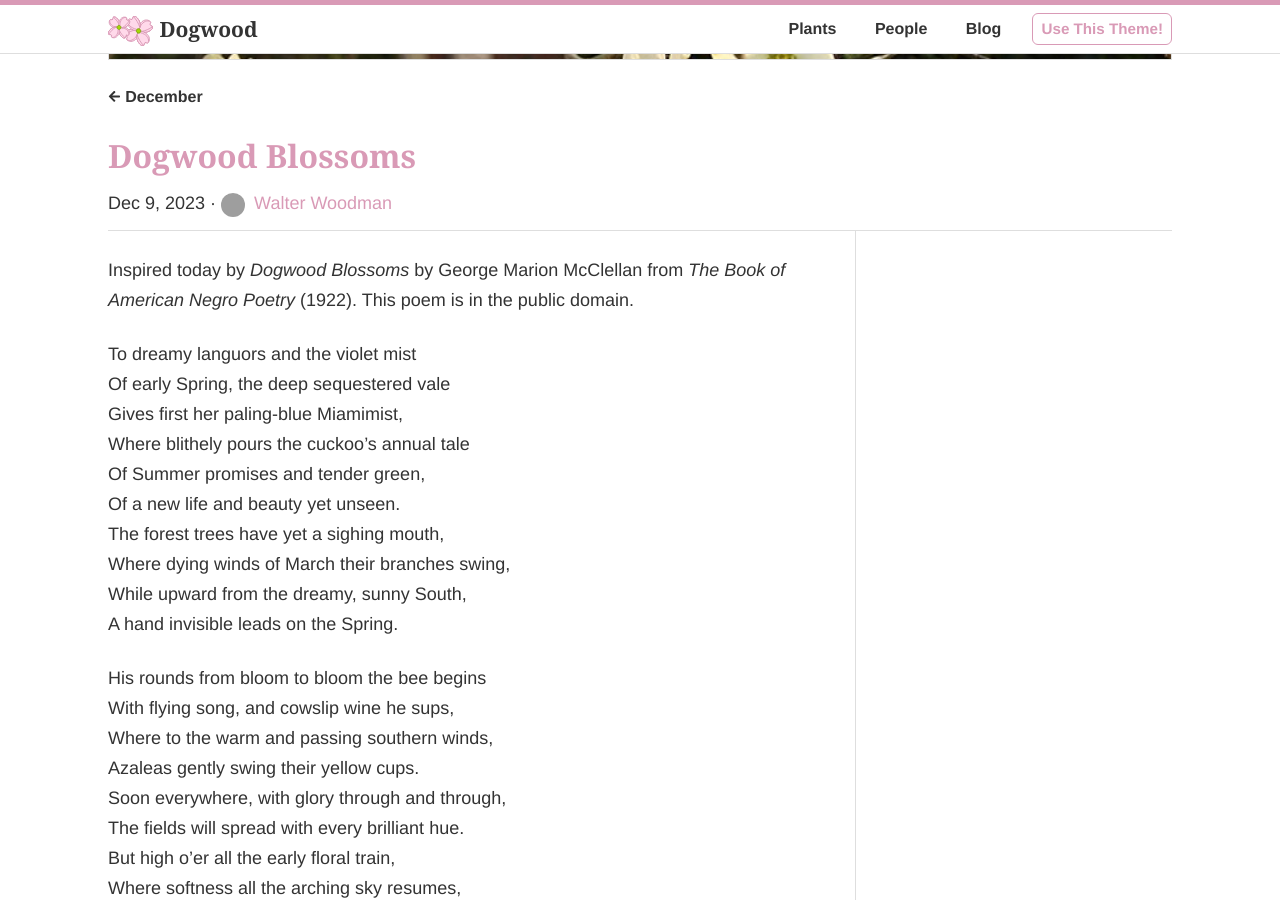
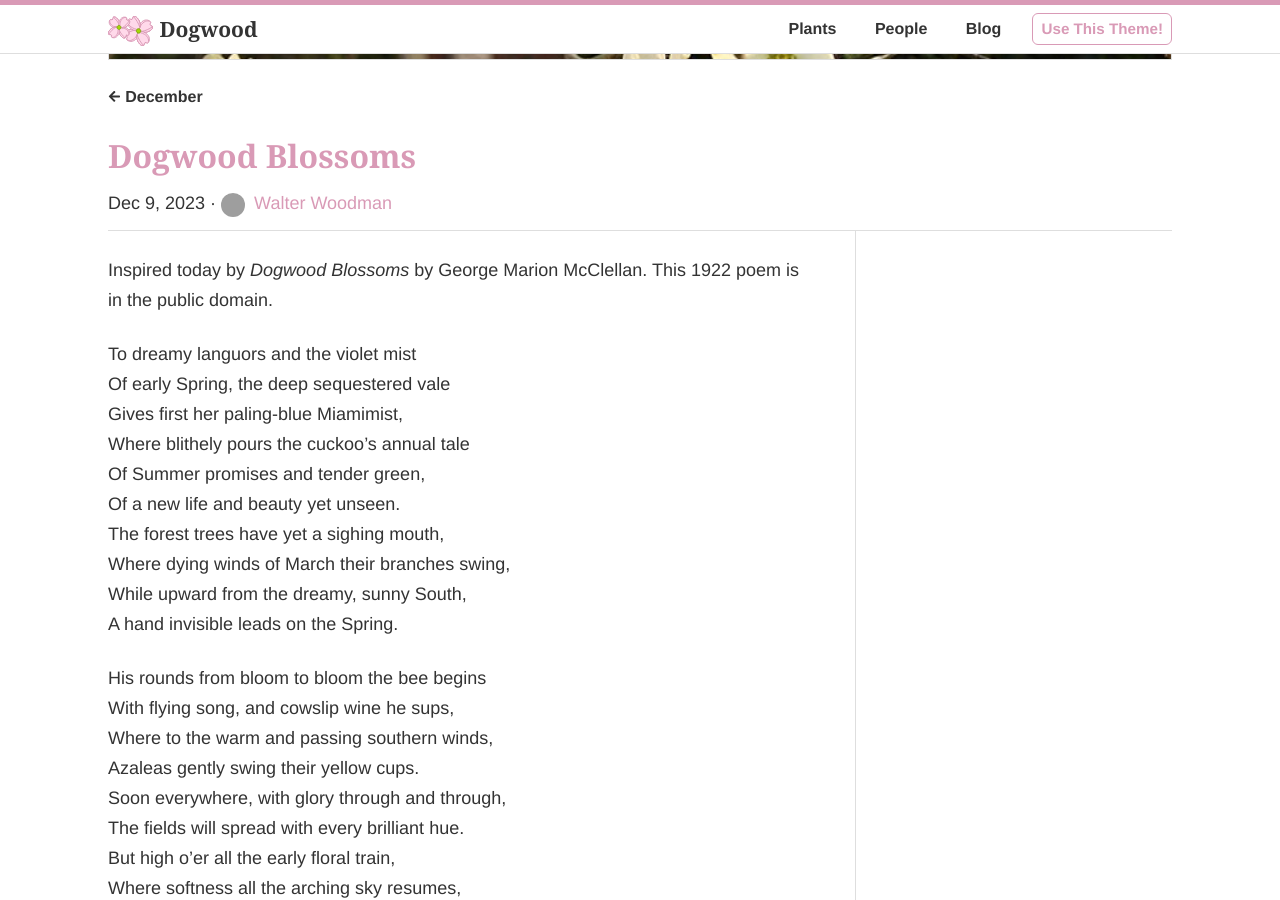
Before and after one commit to osmus/dogwood, a Jekyll site: the page built from _posts/blog/2023-12-09-dogwood-blossoms.md, in a window 1280 px wide and 900 px high, scrolled down 568 px. Built offline with Jekyll 4.4.1, drawn with Linux system fonts in a browser that asks for light colours; cached includes are drawn as plain includes.

Commit message:
Adjust demo post

```diff
--- a/_posts/blog/2023-12-09-dogwood-blossoms.md
+++ b/_posts/blog/2023-12-09-dogwood-blossoms.md
@@ -6,7 +6,7 @@ tags:
   - Dogwoods
   - Azaleas
 ---
-Inspired today by *Dogwood Blossoms* by George Marion McClellan from *The Book of American Negro Poetry* (1922). This poem is in the public domain.
+Inspired today by *Dogwood Blossoms* by George Marion McClellan. This 1922 poem is in the public domain.
 
 To dreamy languors and the violet mist<br/>
    Of early Spring, the deep sequestered vale<br/>
```
